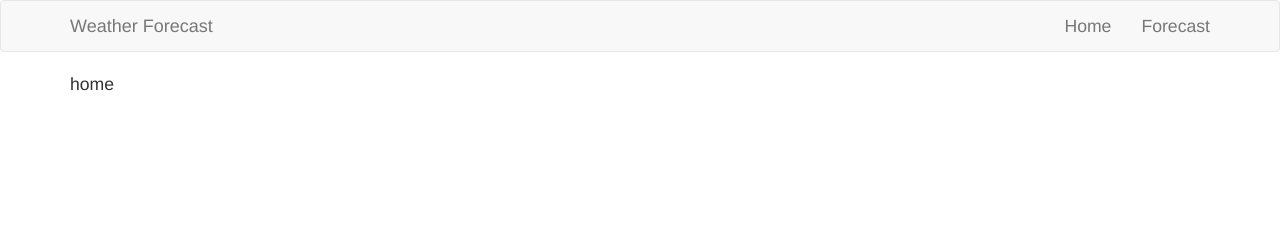
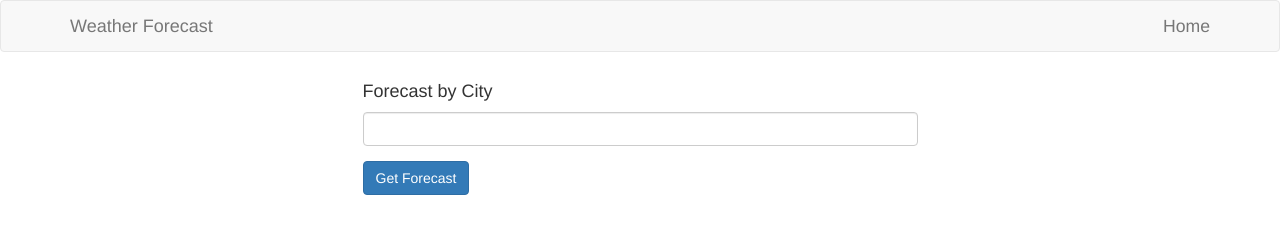
Before and after one commit to jbouzi12/Weather-Forecast, a plain HTML site: page index.html in a window 1280 px wide. Drawn offline with Linux system fonts and the light colour scheme.

Commit message:
add initial content to home.html

```diff
--- a/index.html
+++ b/index.html
@@ -18,7 +18,6 @@
 
 				<ul class="nav navbar-nav navbar-right">
 					<li><a href="#/"><i class="fa fa-home"></i> Home</a></li>
-                    <li><a href="#/forecast"><i></i>Forecast</a></li>
 				</ul>
 			</div>
 		</nav>
--- a/views/home.html
+++ b/views/home.html
@@ -1 +1,10 @@
-home
+<section class="row">
+	<div class="col-md-6 col-md-offset-3">
+		<h4>Forecast by City</h4>
+		<div class="form-group">
+			<input type="text" class="form-control" />
+		</div>
+		<a href="#/forecast" class="btn btn-primary">Get Forecast</a>
+	</div>
+
+</section>
```
